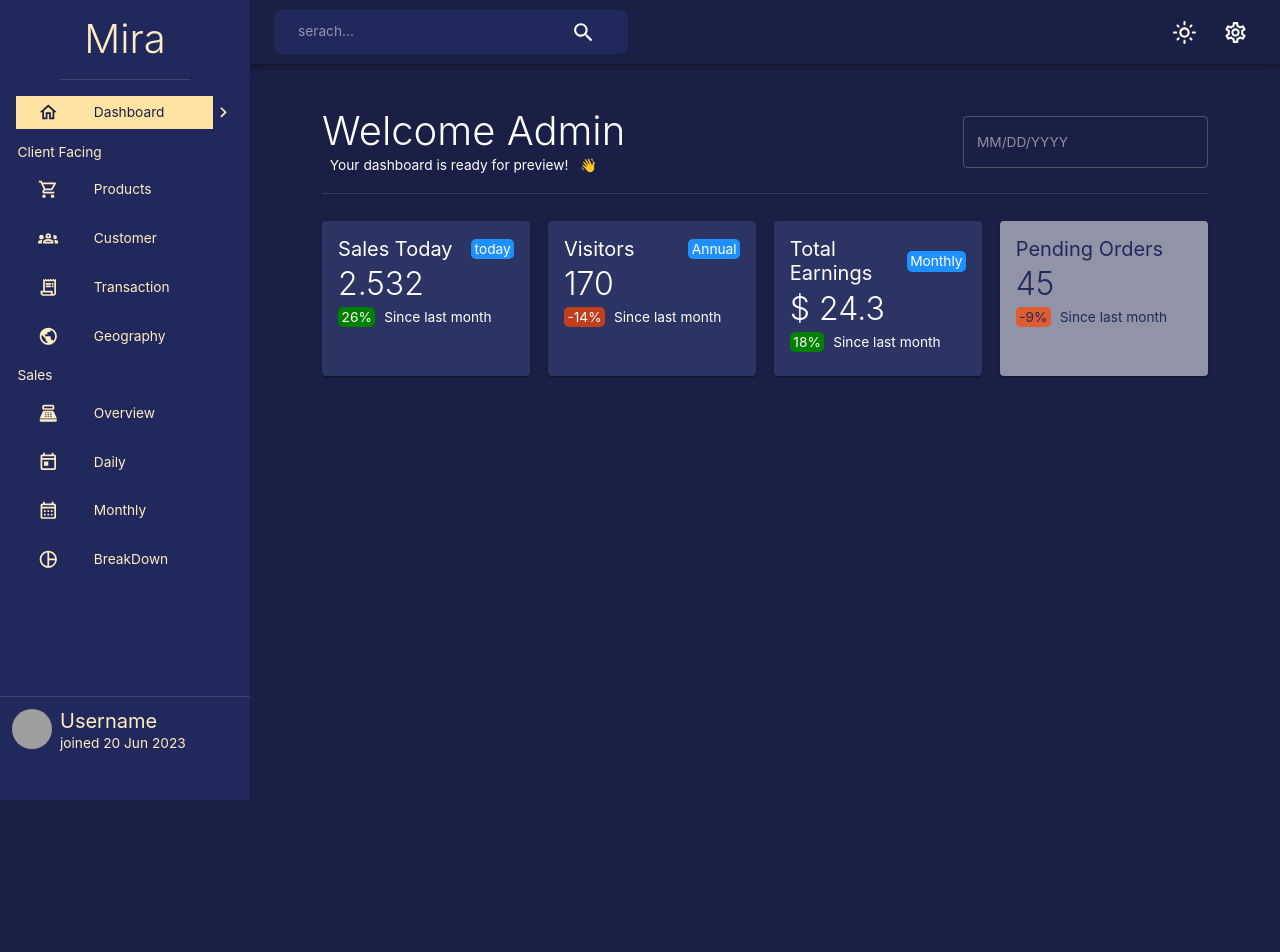
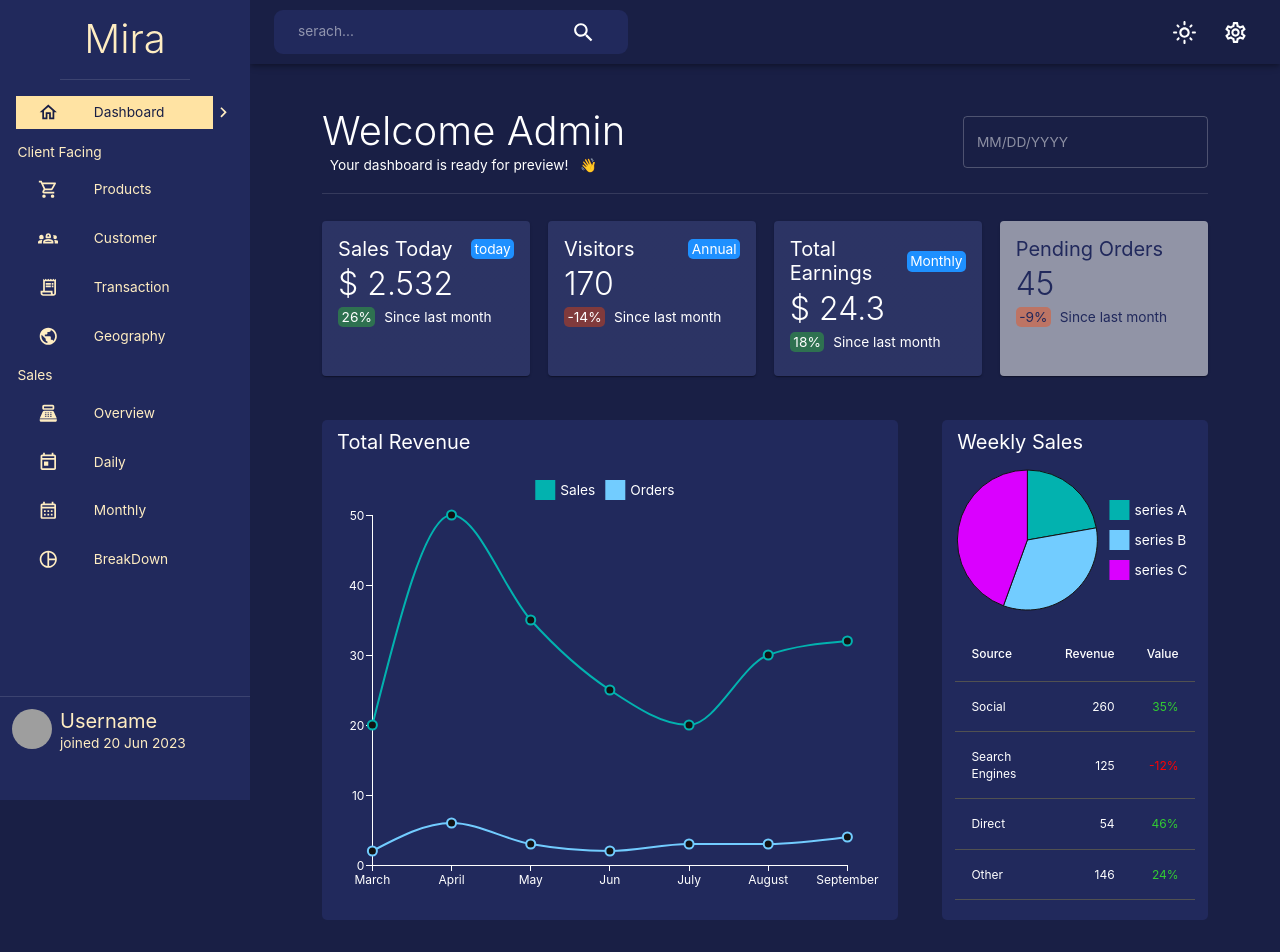
Before and after one commit to navneetthakor/miraadmin-app, a React (Create React App) app: page / in a window 1280 px wide. Shown: the top 952 px of the page. Before the commit the page ends 800 px from the top, so only its background shows below. Built offline with nearby package versions, Linux system fonts and the light colour scheme; grey boxes are pictures that could not be loaded.

Commit message:
Home till pieChart completed

```diff
--- a/package.json
+++ b/package.json
@@ -7,6 +7,7 @@
     "@emotion/styled": "^11.11.0",
     "@mui/icons-material": "^5.15.4",
     "@mui/material": "^5.15.4",
+    "@mui/x-charts": "^6.18.7",
     "@mui/x-date-pickers": "^6.19.0",
     "@reduxjs/toolkit": "^2.0.1",
     "@testing-library/jest-dom": "^5.17.0",
--- a/src/components/Navbar.js
+++ b/src/components/Navbar.js
@@ -34,7 +34,7 @@ export default function Navbar(props) {
   return (
     <AppBar
       sx={{
-        background: "none",
+        background: theme.palette.background.default,
         position: "sticky",
         right:0,
         top: 0,
--- a/src/scens/Home.js
+++ b/src/scens/Home.js
@@ -1,16 +1,17 @@
 import React from "react";
-import { Box, Card, CardContent, Typography, useTheme } from "@mui/material";
+import { Box, Card, CardContent, Paper, Table, TableBody, TableCell, TableContainer, TableHead, TableRow, Typography, useTheme } from "@mui/material";
 import FlexBetween from "../components/FlexBetween";
 import { AdapterDayjs } from "@mui/x-date-pickers/AdapterDayjs";
 import { LocalizationProvider } from "@mui/x-date-pickers/LocalizationProvider";
 import { DatePicker } from "@mui/x-date-pickers/DatePicker";
 import { useOutletContext } from "react-router-dom";
+import { LineChart, PieChart } from "@mui/x-charts";
 
 // array for cards in top
 const cards = [
   {
     header: "Sales Today",
-    amount: 2.532,
+    amount: "$ 2.532",
     profitLose: 26,
     tag: "today",
   },
@@ -34,18 +35,52 @@ const cards = [
   },
 ];
 
+// for line chart
+const Sales = [20, 50, 35, 25, 20, 30, 32];
+const Orders = [2, 6, 3, 2, 3, 3, 4];
+const xLabels = ["March", "April", "May", "Jun", "July", "August", "September"];
+
+// for table of piechart
+const pietableRows = [
+  {
+    source: "Social",
+    revenue: 260,
+    value: 35
+  },
+  {
+    source: "Search Engines",
+    revenue: 125,
+    value: -12
+  },
+  {
+    source: "Direct",
+    revenue: 54,
+    value: 46
+  },
+  {
+    source: "Other",
+    revenue: 146,
+    value: 24
+  },
+]
+
 export default function Home(props) {
   const theme = useTheme();
   const isNonMobile = useOutletContext();
 
-  // function to put the cards
-  const putCards =
-    cards.map((iteam) => {
+  //  to put the cards
+  const putCards = cards.map((iteam) => {
     return (
       <Card
         sx={{
-            backgroundColor: `${iteam.tag === "none" ? "rgba(255, 255, 255, 0.5)" : theme.palette.background.alt}`,
-            color: `${iteam.tag === "none" ? theme.palette.primary[500] : "inherite"}`,
+          backgroundColor: `${
+            iteam.tag === "none"
+              ? "rgba(255, 255, 255, 0.5)"
+              : theme.palette.background.alt
+          }`,
+          color: `${
+            iteam.tag === "none" ? theme.palette.primary[500] : "inherite"
+          }`,
         }}
       >
         <CardContent>
@@ -76,7 +111,9 @@ export default function Home(props) {
           >
             <Typography
               sx={{
-                  backgroundColor: `${iteam.profitLose < 0 ? "rgba(255,69,0,0.7)" : "green"}`,
+                backgroundColor: `${
+                  iteam.profitLose < 0 ? "rgba(255,69,0,0.4)" : "rgba(50, 205, 50,0.4)"
+                }`,
                 padding: "0% 2%",
                 borderRadius: "5px",
               }}
@@ -89,8 +126,6 @@ export default function Home(props) {
       </Card>
     );
   });
-
-
 
   // -------------- actual returning part ----------------
   return (
@@ -148,6 +183,95 @@ export default function Home(props) {
       >
         {putCards}
       </Box>
+
+      {/* line and pie chart  */}
+      <Box
+        sx={{
+          margin: `${isNonMobile ? "5% 0%" : "10% 0%"}`,
+          display: "flex",
+          flexDirection: `${isNonMobile ? "row" : "column"}`,
+          gap: "5%",
+        }}
+      >
+        {/* linechart  */}
+        <Box
+          sx={{
+            width: `${isNonMobile ? "65%" : "100%"}`,
+            height: 500,
+            backgroundColor: theme.palette.background.alt,
+            borderRadius: "5px",
+          }}
+        >
+          <Typography variant="h4" sx={{ m: "10px 15px" }}>
+            Total Revenue
+          </Typography>
+          <LineChart
+            xAxis={[{ scaleType: "point", data: xLabels }]}
+            series={[
+              {
+                data: Sales,
+                label: "Sales",
+              },
+              {
+                data: Orders,
+                label: "Orders",
+              },
+            ]}
+            height={450}
+          />
+        </Box>
+
+        {/* piechart  */}
+        <Box
+          sx={{
+            width: `${isNonMobile ? "30%" : "100%"}`,
+            height: 500,
+            backgroundColor: theme.palette.background.alt,
+            borderRadius: "5px",
+            marginTop: `${isNonMobile ? "inherite" : "5%"}`,
+          }}
+        >
+          <Typography variant="h4" sx={{ m: "10px 15px" }}>
+            Weekly Sales
+          </Typography>
+          <PieChart
+            series={[
+              {
+                data: [
+                  { id: 0, value: 10, label: "series A" },
+                  { id: 1, value: 15, label: "series B" },
+                  { id: 2, value: 20, label: "series C" },
+                ],
+              },
+            ]}
+            height={150}
+          />
+
+          {/* table that used in piechart */}
+          <Box margin="5% 5%" >
+            <TableContainer>
+              <Table >
+                <TableHead>
+                  <TableRow>
+                    <TableCell >Source</TableCell>
+                    <TableCell align="right">Revenue</TableCell>
+                    <TableCell align="right">Value</TableCell>
+                  </TableRow>
+                </TableHead>
+                <TableBody>
+                  {pietableRows.map((iteam) => {
+                    return(<TableRow>
+                      <TableCell >{iteam.source}</TableCell>
+                      <TableCell align="right">{iteam.revenue}</TableCell>
+                      <TableCell align="right" sx={{color: `${iteam.value > 0 ? "#32CD32" : "red"}`}}>{iteam.value}%</TableCell>
+                    </TableRow>)
+                  })}
+                </TableBody>
+              </Table>
+            </TableContainer>
+          </Box>
+        </Box>
+      </Box>
     </Box>
   );
 }
```
Also changed, not shown: 1 other file (tests, documents, lock files or other folders). Lines whose indentation alone changed are shown as unchanged.
